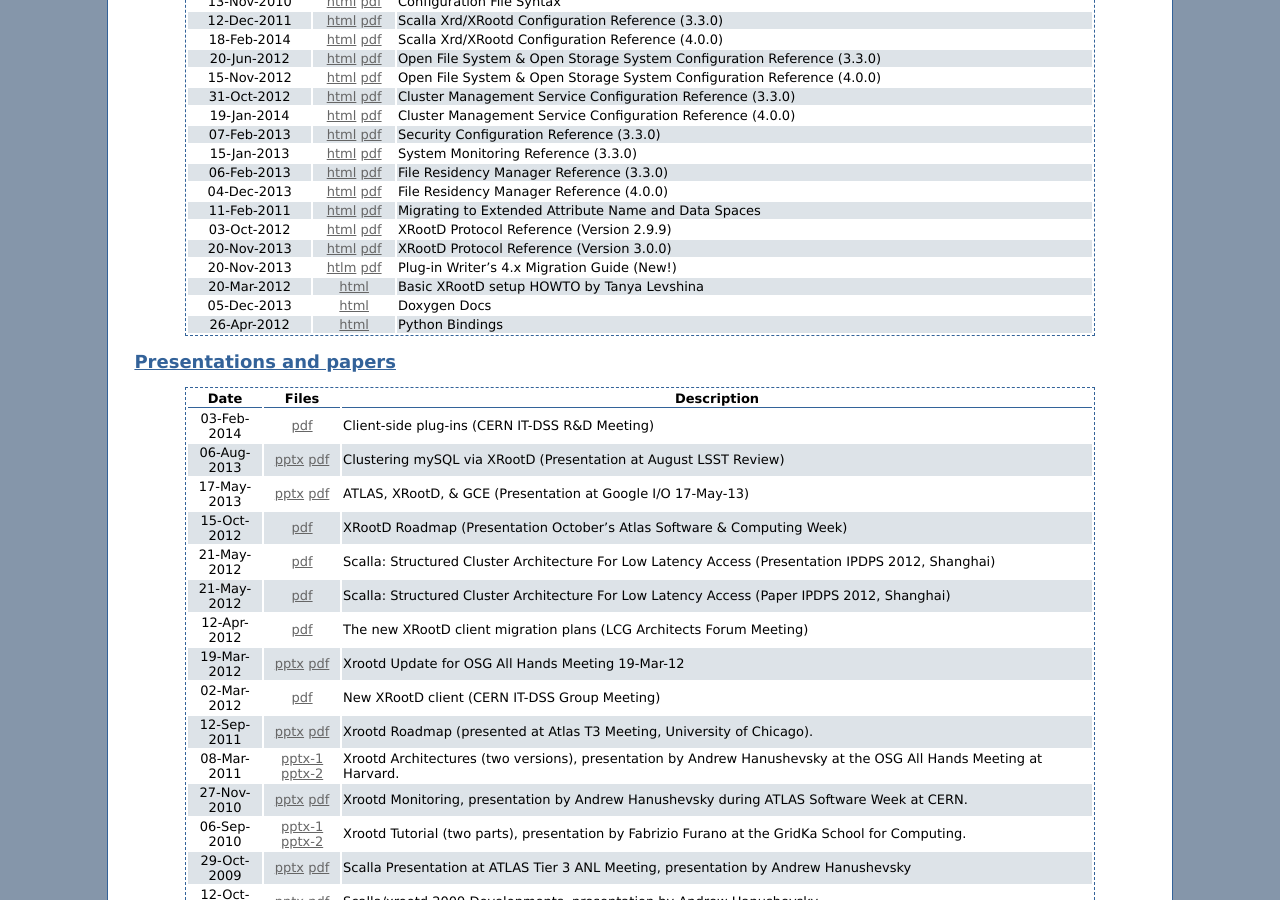
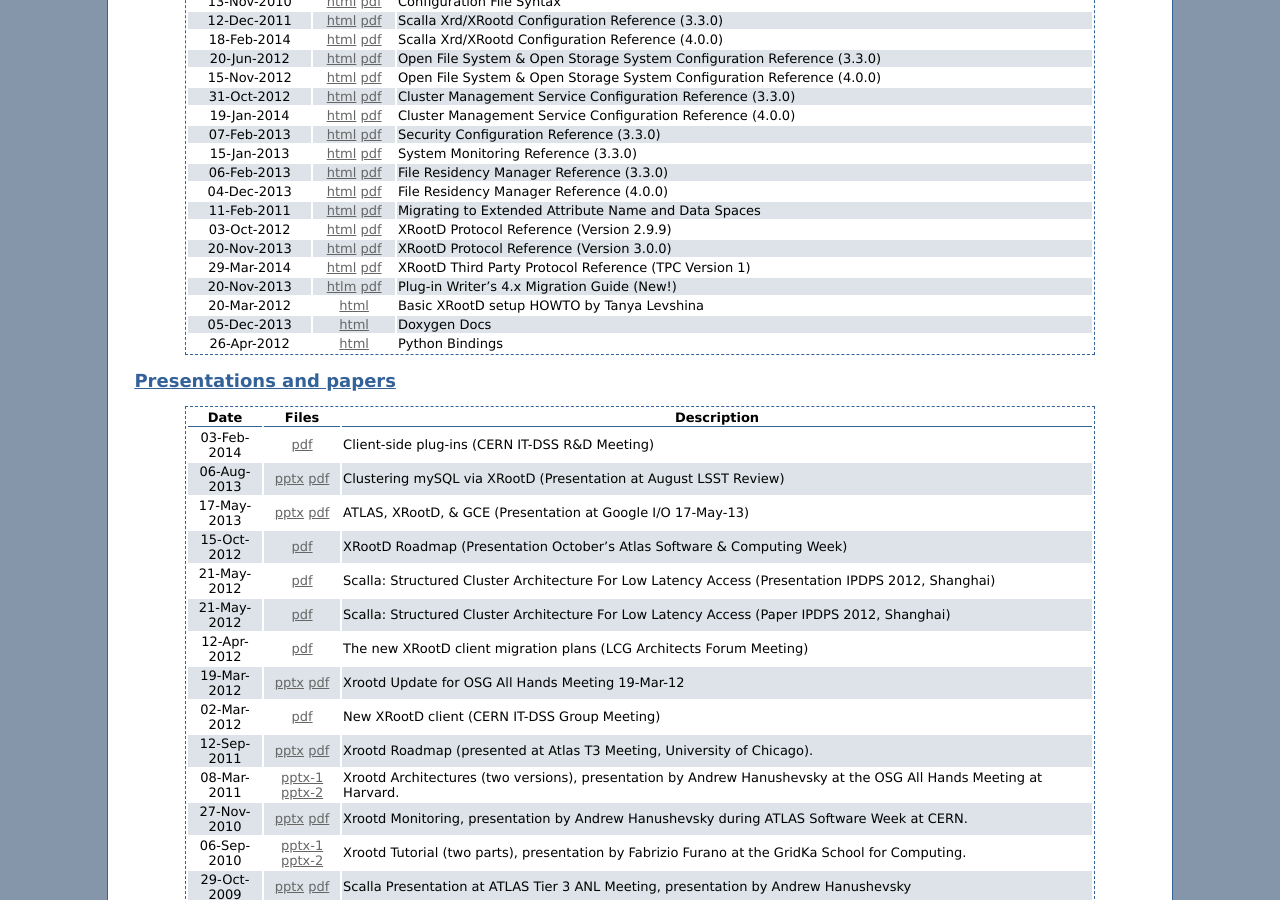
Before and after one commit to xrootd/xrootd-website, a Jekyll site: the page built from docs.md, in a window 1280 px wide and 900 px high, scrolled down 334 px. Built offline with Jekyll 4.4.1, drawn with Linux system fonts in a browser that asks for light colours; Markdown is read by kramdown in place of the engine named in the settings.

Commit message:
Add Third Party Protocol Reference to documentation.

```diff
--- a/docs.md
+++ b/docs.md
@@ -31,6 +31,7 @@ Documentation
 |11-Feb-2011|[html](/doc/prod/frm_migr.htm) [pdf](/doc/prod/frm_migr.pdf)            |Migrating to Extended Attribute Name and Data Spaces                          |
 |03-Oct-2012|[html](/doc/prod/XRdv299.htm) [pdf](/doc/prod/XRdv299.pdf)              |XRootD Protocol Reference (Version 2.9.9)                                     |
 |20-Nov-2013|[html](/doc/dev4/XRdv300.htm) [pdf](/doc/dev4/XRdv300.pdf)              |XRootD Protocol Reference (Version 3.0.0)                                     |
+|29-Mar-2014|[html](/doc/dev4/tpc_protocol.htm) [pdf](/doc/dev4/tpc_protocol.pdf)    |XRootD Third Party Protocol Reference (TPC Version 1)                                     |
 |20-Nov-2013|[htlm](/doc/dev4/Plugin_Migration_v4.htm) [pdf](Plugin_Migration_v4.pdf)|Plug-in Writer's 4.x Migration Guide (New!)|
 |20-Mar-2012|[html](https://twiki.grid.iu.edu/bin/view/SoftwareTeam/HowToInstallXrootd)|Basic XRootD setup HOWTO by Tanya Levshina|
 |05-Dec-2013|[html](http://xrootd.org/doc/doxygen/current/html/annotated.html)|Doxygen Docs|
```
